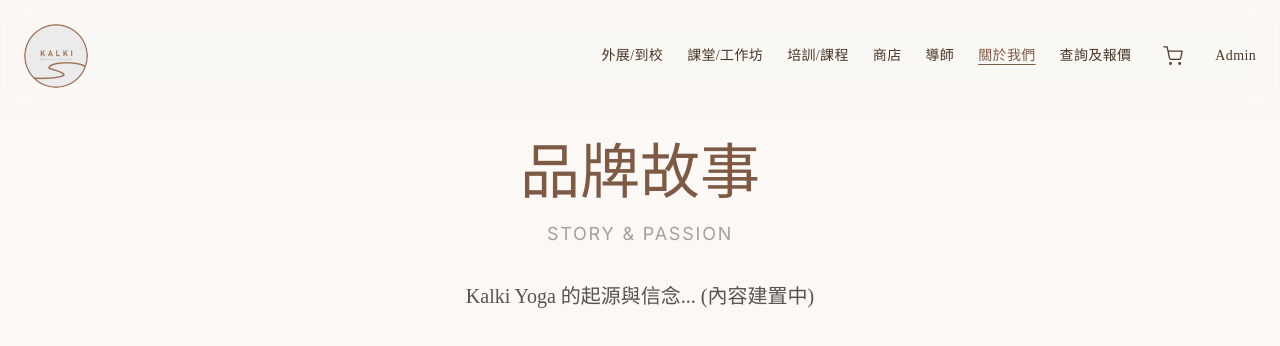
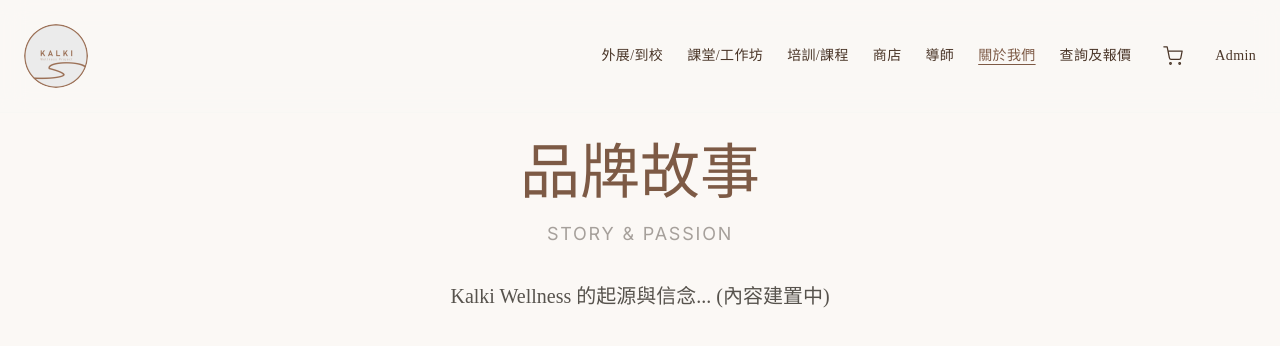
Before and after one commit to OurFunMedia/kalki-site, a Next.js app: page /about in a window 1280 px wide. Shown: the top 346 px of the page. Built offline with nearby package versions, Linux system fonts and the light colour scheme.

Commit message:
chore: unify brand name to Kalki Wellness across site
Ultraworked with [Sisyphus](https://github.com/code-yeongyu/oh-my-openagent)

Co-authored-by: Sisyphus <clio-agent@sisyphuslabs.ai>

```diff
--- a/src/app/about/page.tsx
+++ b/src/app/about/page.tsx
@@ -7,7 +7,7 @@ export default function AboutPage() {
             <div className="max-w-4xl mx-auto py-12 text-center">
                 <h1 className="text-4xl md:text-6xl font-serif mb-8 text-primary">品牌故事 <span className="block text-lg font-sans text-stone-400 mt-4 tracking-widest uppercase">Story & Passion</span></h1>
                 <p className="text-xl text-stone-600 leading-relaxed max-w-2xl mx-auto">
-                    Kalki Yoga 的起源與信念... (內容建置中)
+                    Kalki Wellness 的起源與信念... (內容建置中)
                 </p>
             </div>
         </div>
--- a/src/app/contact/page.tsx
+++ b/src/app/contact/page.tsx
@@ -49,7 +49,7 @@ export default function ContactPage() {
             </div>
 
             <footer className="py-6 text-center text-stone-400 text-xs tracking-wider">
-                © 2026 Kalki Yoga Studio. All rights reserved.
+                © 2026 Kalki Wellness. All rights reserved.
             </footer>
         </div>
     )
--- a/src/app/inquiry/page.tsx
+++ b/src/app/inquiry/page.tsx
@@ -167,7 +167,7 @@ export default function InquiryPage() {
                     </div>
                 </div>
                 <div className="mt-12 pt-8 border-t border-cream/10 text-center text-sm text-cream/30">
-                    <p>&copy; {new Date().getFullYear()} Kalki Yoga. All Rights Reserved.</p>
+                    <p>&copy; {new Date().getFullYear()} Kalki Wellness. All Rights Reserved.</p>
                 </div>
             </footer>
         </div>
--- a/src/app/layout.tsx
+++ b/src/app/layout.tsx
@@ -21,7 +21,7 @@ const cormorant = Cormorant_Garamond({
 });
 
 export const metadata: Metadata = {
-  title: "Kalki Yoga",
+  title: "Kalki Wellness",
   description: "A sanctuary for your mind and body.",
 };
 
--- a/src/app/page.tsx
+++ b/src/app/page.tsx
@@ -77,7 +77,7 @@ export default function Home() {
           </div>
         </div>
         <div className="mt-12 pt-8 border-t border-cream/10 text-center text-sm text-cream/30">
-          <p>&copy; {new Date().getFullYear()} Kalki Yoga. All Rights Reserved.</p>
+          <p>&copy; {new Date().getFullYear()} Kalki Wellness. All Rights Reserved.</p>
         </div>
       </footer>
     </div>
```
